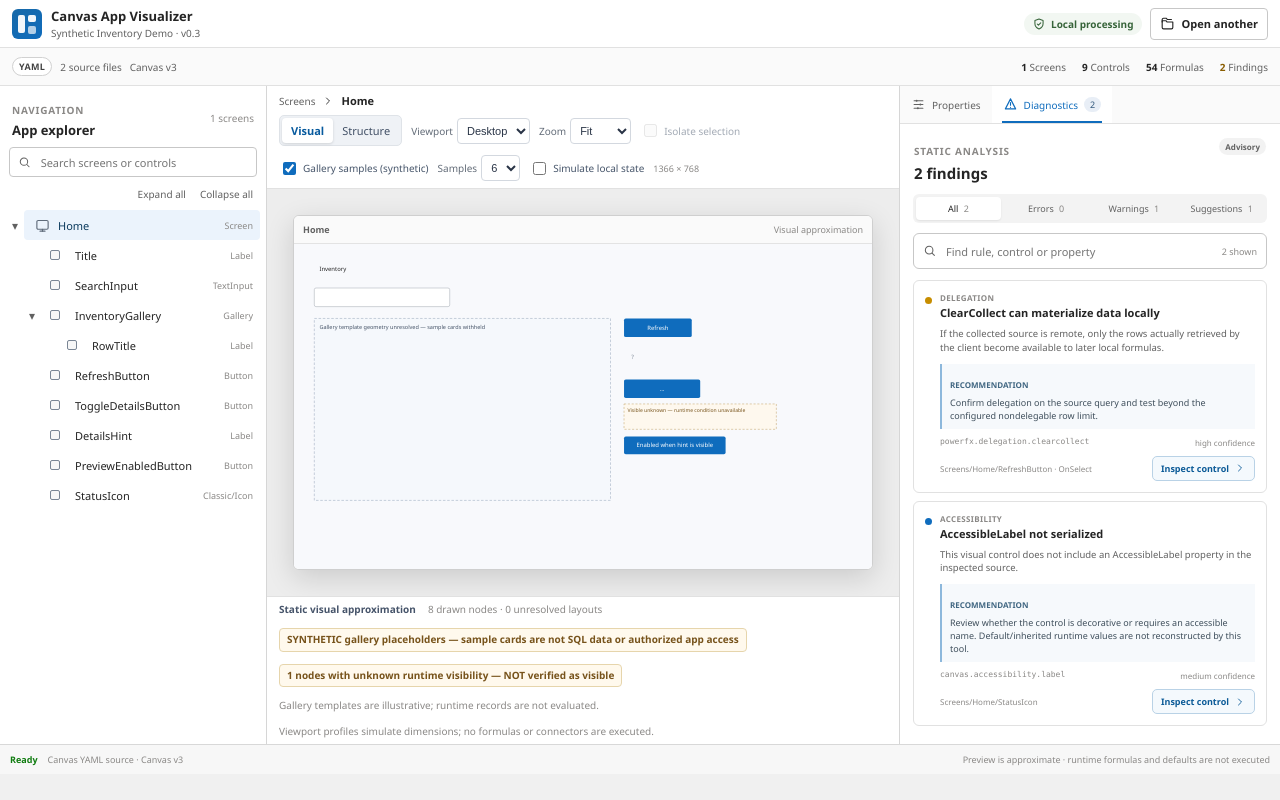
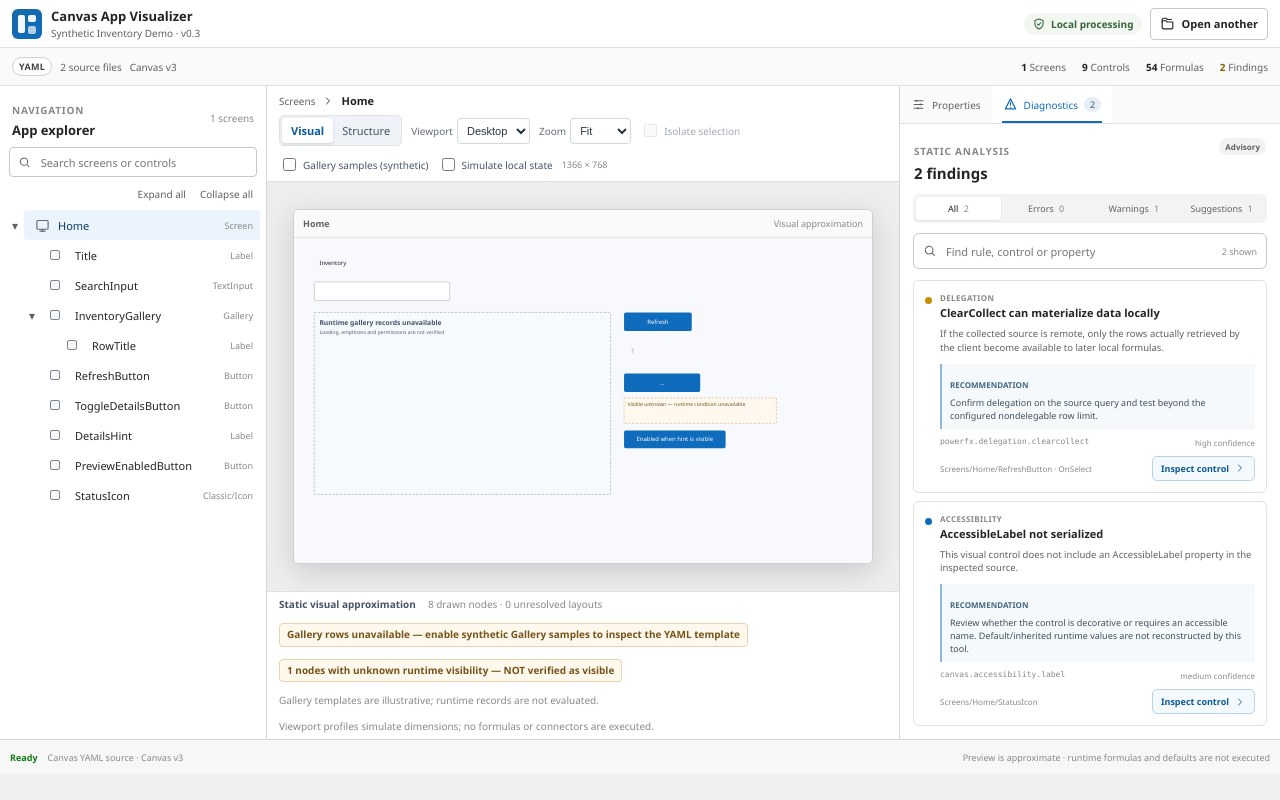
Before and after one commit to ECas95/canvas-app-visualizer, a React (Vite) app: page / in a window 1280 px wide. Both pictures are taken after a click on the button "Explore with sample app". Built offline with nearby package versions, Linux system fonts and the light colour scheme.

Commit message:
fix: make synthetic cards explicit opt-in; preserve default source-only behavior

```diff
--- a/src/components/CanvasPreview.tsx
+++ b/src/components/CanvasPreview.tsx
@@ -29,6 +29,8 @@ interface Props {
   onSelect: (control: CanvasControl) => void;
   /** Optional initial inspection mode; defaults to the no-runtime-records visual view. */
   initialMode?: "visual" | "structure";
+  /** Testable, explicit opt-in. Default never fabricates gallery rows. */
+  initialGallerySamples?: boolean;
 }
 
 interface DrawItem {
@@ -267,12 +269,12 @@ function wireframeColor(type: string): string {
   return "#657285";
 }
 
-export function CanvasPreview({ screen, selectedId, onSelect, mediaAssets = [], initialMode = "visual" }: Props) {
+export function CanvasPreview({ screen, selectedId, onSelect, mediaAssets = [], initialMode = "visual", initialGallerySamples = false }: Props) {
   const [profile, setProfile] = useState<Profile>("desktop");
   const [mode, setMode] = useState<PreviewMode>(initialMode);
   const [zoom, setZoom] = useState<Zoom>("fit");
   const [focusSelection, setFocusSelection] = useState(false);
-  const [showGallerySamples, setShowGallerySamples] = useState(true);
+  const [showGallerySamples, setShowGallerySamples] = useState(initialGallerySamples);
   const [gallerySampleCount, setGallerySampleCount] = useState(6);
   const [interactive, setInteractive] = useState(false);
   const [scopedState, setScopedState] = useState<PreviewScopedState>({ globals: {}, context: {} });
@@ -474,7 +476,7 @@ export function CanvasPreview({ screen, selectedId, onSelect, mediaAssets = [],
               onChange={event => setFocusSelection(event.target.checked)} />
             Isolate selection
           </label>
-          <label className="preview-focus" title="Gallery samples repeat YAML-defined template controls with bracketed field-name placeholders. No SQL records or permissions are used.">
+          <label className="preview-focus" title="Gallery samples repeat YAML-defined template controls with bracketed field-name placeholders. No external records or permissions are used.">
             <input type="checkbox" checked={showGallerySamples}
               onChange={event => setShowGallerySamples(event.target.checked)} />
             Gallery samples (synthetic)
```
